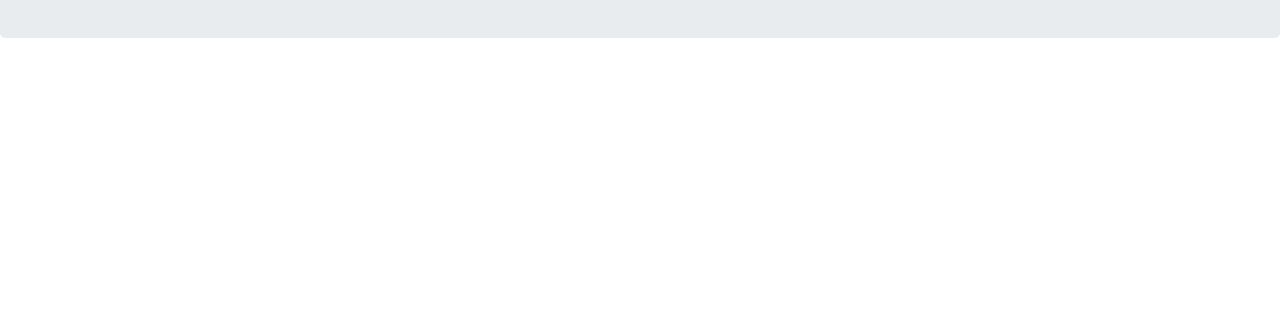
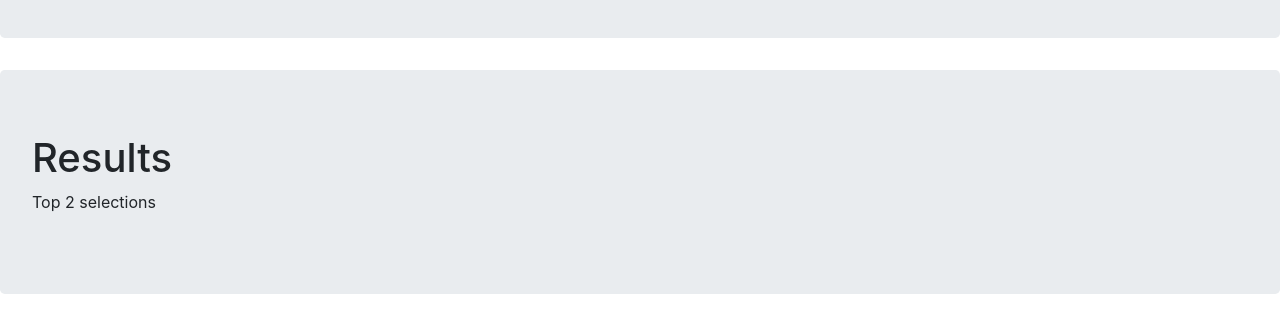
Before and after one commit to LeShawnEdouard/Google-Books-Search, a React (Create React App) app in the folder google-book-search/: page / in a window 1280 px wide. Shown: the part 782-1105 px from the top of the page. Before the commit the page ends 852 px from the top, so only its background shows below. Built offline with nearby package versions, Linux system fonts and the light colour scheme.

Commit message:
Added Jumbotron to 'results' index file. Imported Jumbotron in 'search' page

```diff
--- a/google-book-search/src/components/Results/index.jsx
+++ b/google-book-search/src/components/Results/index.jsx
@@ -0,0 +1,18 @@
+import React from "react";
+import Jumbotron from "react-bootstrap/Jumbotron";
+
+
+function Results() {
+    return (
+  <Jumbotron>
+    <h1>Results</h1>
+    <p>
+      Top 2 selections
+    </p>
+    <p>
+    </p>
+  </Jumbotron>
+    );
+  }
+
+  export default Results;
--- a/google-book-search/src/pages/Search.jsx
+++ b/google-book-search/src/pages/Search.jsx
@@ -1,6 +1,7 @@
 import React, { Component } from "react";
 import Hero from "../components/Hero";
 import Jumbotron from "../components/Jumbotron";
+import Results from "../components/Results";
 
 
 class Search extends Component {
@@ -11,6 +12,7 @@ class Search extends Component {
         <p>Test</p>
         </Hero>
         <Jumbotron />
+        <Results />
       </div>
     )
   }
```
